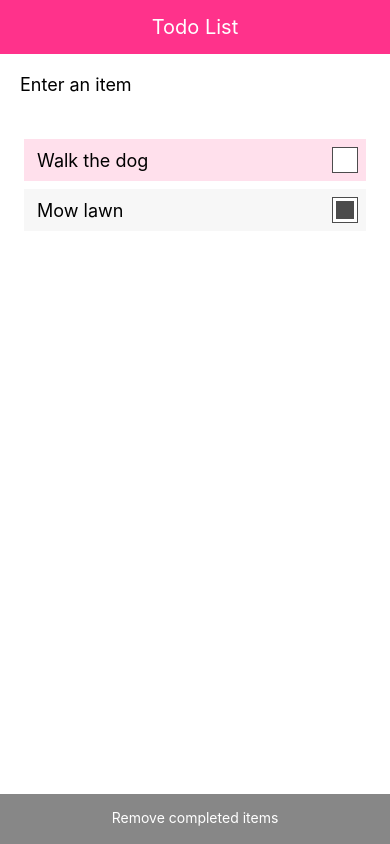
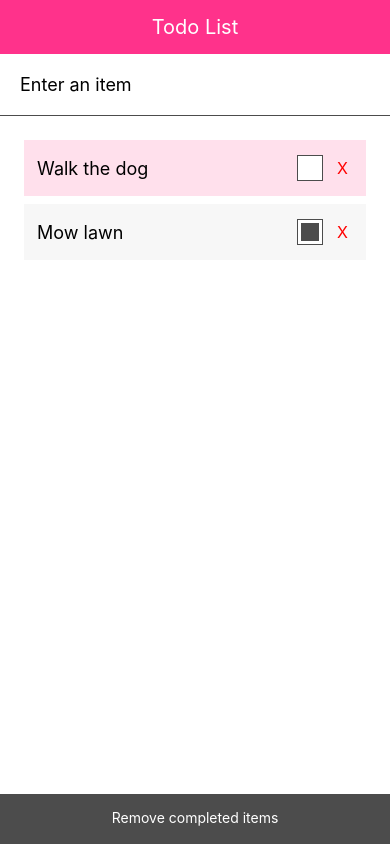
Before and after one commit to clarawrsong/First-React-Native-Project, a React Native app: screen / in a window 390 px wide. Built offline with nearby package versions, Linux system fonts and the light colour scheme.

Commit message:
finished todo list

```diff
--- a/App.js
+++ b/App.js
@@ -39,15 +39,15 @@ export default class App extends Component {
     this.setState({todos: [newItem, ...todos]});
   }
 
-  toggleCheck = (i) => {
+  toggleCheck = (x) => {
     const {todos} = this.state;
     const newTodos = [];
-    const newCompleted = i.completed ? false: true;
+    const newCompleted = x.completed ? false: true;
 
     this.state.todos.forEach((item) => {
-      if (item.text === i.text) {
+      if (item.text === x.text) {
         var newItem = {
-          text: i.text,
+          text: x.text,
           completed: newCompleted
         }
         newTodos.push(newItem)
@@ -58,14 +58,31 @@ export default class App extends Component {
     this.setState({todos: newTodos});
   }
 
+  removeItem = (index) => {
+    const {todos} = this.state;
+    this.setState({
+      todos: todos.filter((item, i) => i !== index),
+    })
+  }
+
+  removeCompleted = () => {
+    const {todos} = this.state;
+    this.setState({
+      todos: todos.filter((item) => item.completed === false),
+    })
+  }
+
   render() {
-    // console.log(this.state.todos)
     return (
       <View style={styles.container}>
         <Title />
         <Input changeText={this.onChangeText} addItem={this.addItem}/>
-        <List list={this.state.todos} toggleCheck={this.toggleCheck}/>
-        <Footer />
+        <List
+          list={this.state.todos}
+          toggleCheck={this.toggleCheck}
+          removeItem={this.removeItem}
+        />
+        <Footer removeCompleted={this.removeCompleted}/>
       </View>
     );
   }
--- a/components/Checkbox.js
+++ b/components/Checkbox.js
@@ -1,8 +1,10 @@
 import React, {Component} from 'react';
 import { StyleSheet, Text, View, TouchableOpacity } from 'react-native';
 
-
 const styles = StyleSheet.create({
+  container: {
+    flexDirection:'row'
+  },
   box: {
     alignSelf:'center',
     justifyContent:'center',
@@ -17,6 +19,15 @@ const styles = StyleSheet.create({
     width: 18,
     backgroundColor: '#4c4c4c',
     alignSelf:'center'
+  },
+  remove: {
+    margin: 10,
+    marginLeft: 14,
+    alignSelf:'center'
+  },
+  removeX: {
+    fontSize: 16,
+    color:'red'
   }
 });
 
@@ -26,12 +37,21 @@ export default class Checkbox extends Component {
     const {item} = this.props;
     var checkStyle = this.props.checked ? styles.check : null;
     return (
+      <View style={styles.container}>
         <TouchableOpacity
           style={styles.box}
           onPress={() => {this.props.toggleCheck(item)}}
         >
           <View style={checkStyle}/>
         </TouchableOpacity>
+
+        <TouchableOpacity
+          style={styles.remove}
+          onPress={() => {this.props.removeItem(this.props.index)}}
+        >
+          <Text style={styles.removeX}>X</Text>
+        </TouchableOpacity>
+      </View>
     );
   }
 }
--- a/components/Footer.js
+++ b/components/Footer.js
@@ -7,7 +7,7 @@ const styles = StyleSheet.create({
     height: 50,
     alignItems:'center',
     padding: 15,
-    backgroundColor: '#878787'
+    backgroundColor: '#4c4c4c'
   },
   text: {
     textAlign: 'center',
@@ -18,7 +18,9 @@ const styles = StyleSheet.create({
 export default class Footer extends Component {
   render() {
     return (
-      <TouchableOpacity style={styles.footer} >
+      <TouchableOpacity
+        style={styles.footer} onPress={this.props.removeCompleted}
+      >
         <Text style={styles.text}>Remove completed items</Text>
       </TouchableOpacity>
     );
--- a/components/Input.js
+++ b/components/Input.js
@@ -3,7 +3,9 @@ import { StyleSheet, Text, View, TextInput } from 'react-native';
 
 const styles = StyleSheet.create({
   input: {
-    padding: 20
+    padding: 20,
+    borderBottomWidth: 1,
+    borderColor: '#4c4c4c'
   },
 });
 
@@ -14,7 +16,9 @@ export default class Title extends Component {
         <TextInput style={{fontSize: 18}}
           placeholder="Enter an item"
           onChangeText={(text) => this.props.changeText(text)}
-          onSubmitEditing={this.props.addItem}
+          onSubmitEditing={() => {
+            this.props.addItem();
+          }}
         />
       </View>
     );
--- a/components/List.js
+++ b/components/List.js
@@ -30,7 +30,13 @@ export default class List extends Component {
     return (
       <View style={itemStyle} >
         <Text style={styles.text}> {item.text} </Text>
-        <Checkbox item={item} checked={item.completed} toggleCheck={this.props.toggleCheck}/>
+        <Checkbox
+          item={item}
+          index={i}
+          checked={item.completed}
+          toggleCheck={this.props.toggleCheck}
+          removeItem={this.props.removeItem}
+        />
       </View>
     )
   }
```
Lines whose indentation alone changed are shown as unchanged.
